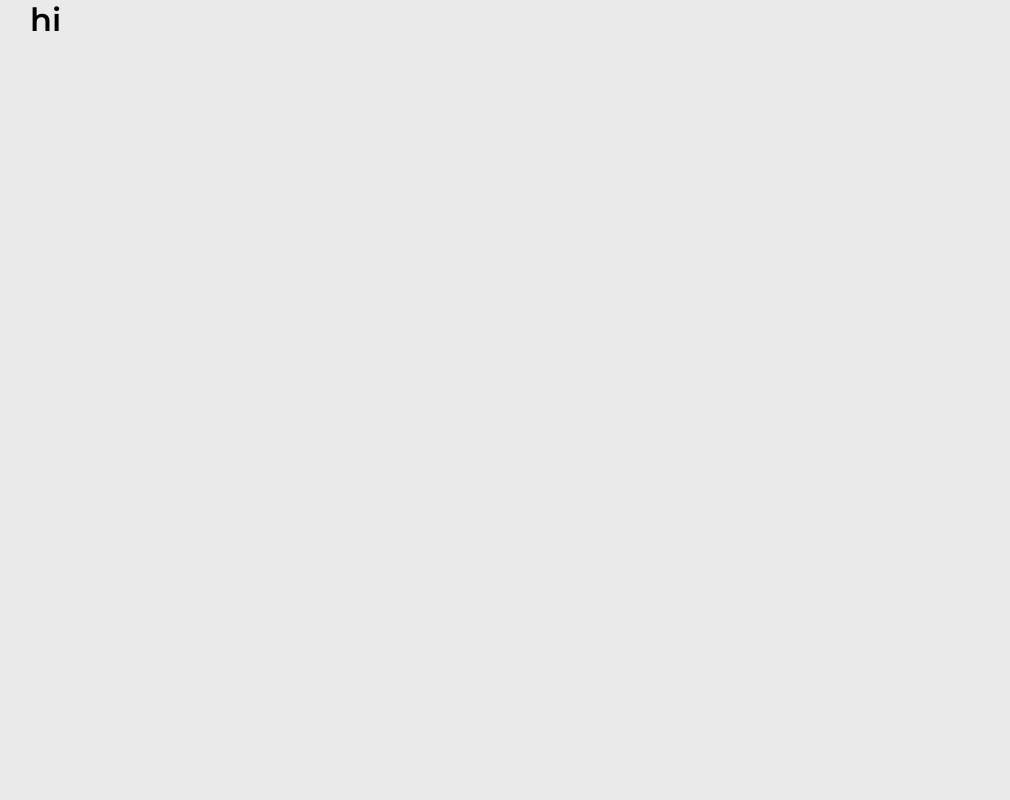
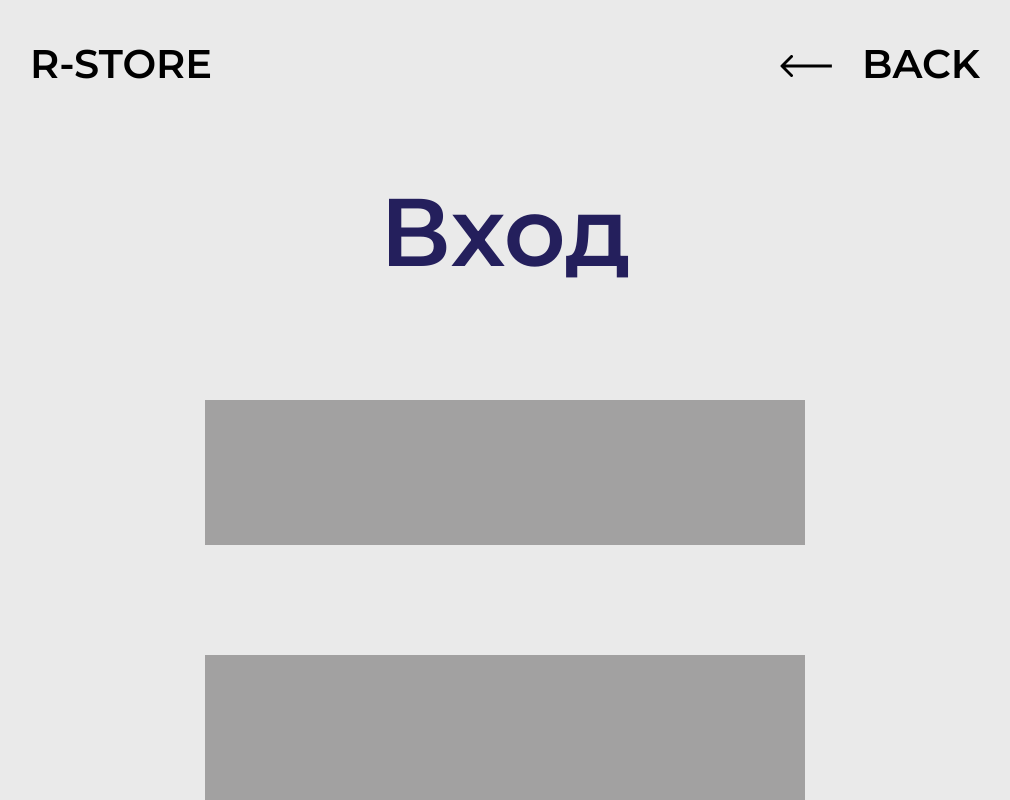
Before and after one commit to NikMakPak/React-shop, a React (Create React App) app: page /login in a window 1280 px wide. Shown: the top 800 px of the page, without its empty margins (135-1145 px from the left). Built offline with nearby package versions, Linux system fonts and the light colour scheme.

Commit message:
feat: add form and form validation fix: styles

```diff
--- a/package.json
+++ b/package.json
@@ -9,6 +9,7 @@
     "prettier": "^2.7.1",
     "react": "^18.2.0",
     "react-dom": "^18.2.0",
+    "react-hook-form": "^7.36.0",
     "react-router-dom": "^6.4.0",
     "react-scripts": "5.0.1",
     "web-vitals": "^2.1.4"
--- a/src/App.css
+++ b/src/App.css
@@ -74,3 +74,27 @@ body{
 .link:hover{
     background: #241F5C;
 }
+.back-link{
+    font-size: 40px;
+    line-height: 49px;
+    outline: none;
+    border: none;
+    cursor: pointer;
+    text-decoration: none;
+    color: #000;
+}
+.back-link img{
+    margin-right: 30px;
+}
+.login h1{
+    font-size: 96px;
+    line-height: 117px;
+    color: #241F5C;
+    margin-top: 85px;
+}
+.login{
+    display: flex;
+    flex-direction: column;
+    margin: 0 175px;
+    align-items: center;
+}
--- a/src/components/button/Btn.module.css
+++ b/src/components/button/Btn.module.css
@@ -1,13 +1,18 @@
 .btn{
-    background: #3799C4;
+    background: #241F5C;
     padding: 19px 41px;
     color: #fff;
     outline: none;
     border: none;
     cursor: pointer;
     transition: .5s;
-    font-size: 17px;
+    font-size: 64px;
+    line-height: 78px;
 }
 .btn:hover{
-    background: #241F5C;
+    background: #3799C4;
 }
+.btn:disabled{
+    pointer-events: none;
+    background: #241f5c94;
+}
--- /dev/null
+++ b/src/components/form/LogForm.jsx
@@ -0,0 +1,75 @@
+import React from 'react'
+import css from './LogForm.module.css'
+import Btn from '../button/Btn'
+import { useForm } from 'react-hook-form'
+
+const LogForm = () => {
+  // const [mail, setMail] = useState('')
+  // const [psw, setPsw] = useState('')
+  const {
+    register,
+    formState: { errors, isValid },
+    handleSubmit,
+    reset
+  } = useForm({
+    mode: 'onBlur'
+  })
+
+  const onSubmit = () => {
+    alert('form submitted ✅')
+    reset()
+  }
+
+  return (
+    <form onSubmit={handleSubmit(onSubmit)} className={css.form} action=''>
+      <input
+        {...register('mail', {
+          required: 'Пустое поле',
+          pattern: {
+            value: /^\S+@\S+$/i,
+            message: 'Неверная почта'
+          }
+        })}
+        type={'email'}
+      />
+      {errors?.mail && (
+        <h3 className={css.error}>
+          {errors?.mail?.message || 'Неверно заполнено поле'}
+        </h3>
+      )}
+      <input
+        {...register('pswd', {
+          required: 'Пустое поле',
+          validate: value => {
+            // 123Hj
+            let upperCharsCount = false
+            for (const i in value) {
+              if (value[i].toLowerCase() != value[i].toUpperCase()) {
+                if (value[i] === value[i].toUpperCase()) upperCharsCount += 1
+              }
+            }
+            return upperCharsCount < value.length && upperCharsCount >= 1
+              ? true
+              : 'Должна быть хотя бы одна заглавная буква, но и не все'
+          },
+          minLength: {
+            value: 6,
+            message: 'Нужно мин 6 символов'
+          }
+        })}
+        type={'password'}
+      />
+      {errors?.pswd && (
+        <h3 className={css.error}>
+          {errors?.pswd?.message || 'Неверно заполнено поле'}
+        </h3>
+      )}
+
+      <Btn disabled={!isValid} type={'submit'}>
+        Войти
+      </Btn>
+    </form>
+  )
+}
+
+export default LogForm
--- /dev/null
+++ b/src/components/form/LogForm.module.css
@@ -0,0 +1,28 @@
+.form input{
+    height: 145px;
+    background: rgba(103, 101, 101, 0.54);
+    width: 100%;
+    margin-top: 110px;
+    font-size: 40px;
+    border: none;
+    outline: none;
+    padding: 50px;
+}
+.form{
+    display: flex;
+    flex-direction: column;
+    align-items: center;
+    width: 100%;
+    position: relative;
+}
+.form button{
+    position: absolute;
+    bottom: -226px;
+    right: 0;
+}
+.error{
+    font-style: italic;
+    color: red;
+    font-weight: bold;
+    font-size: 32px;
+}
--- a/src/components/header/Header.jsx
+++ b/src/components/header/Header.jsx
@@ -1,13 +1,10 @@
 import React from 'react'
 import css from './Header.module.css'
-import { Link } from 'react-router-dom'
-const Header = () => {
+const Header = ({ jsxElem, fontPx }) => {
   return (
     <header className={css.header}>
-      <h1>R-STORE</h1>
-      <Link className={'link'} to={'/login'}>
-        Войти
-      </Link>
+      <h1 style={{ fontSize: fontPx }}>R-STORE</h1>
+      {jsxElem}
     </header>
   )
 }
--- a/src/components/header/Header.module.css
+++ b/src/components/header/Header.module.css
@@ -3,4 +3,5 @@
     justify-content: space-between;
     align-items: center;
     margin-top: 39px;
+    /*font-size: 36px;*/
 }
--- a/src/pages/Login.jsx
+++ b/src/pages/Login.jsx
@@ -1,10 +1,25 @@
 import React from 'react'
+import Header from '../components/header/Header'
+import { Link } from 'react-router-dom'
+import LogForm from '../components/form/LogForm'
 
 const Login = () => {
   return (
-    <div>
-      <h1>hi</h1>
-    </div>
+    <>
+      <Header
+        jsxElem={
+          <Link className={'back-link'} to={'/'}>
+            <img src='/img/arrow-back.png' alt='arrow back' />
+            BACK
+          </Link>
+        }
+        fontPx={'40px'}
+      />
+      <div className='login'>
+        <h1>Вход</h1>
+        <LogForm />
+      </div>
+    </>
   )
 }
 
--- a/src/pages/Shop.jsx
+++ b/src/pages/Shop.jsx
@@ -4,6 +4,7 @@ import data from '../data/data.json'
 import GroupsBlock from '../components/groupsBlock/GroupsBlock'
 import CardsBlock from '../components/cardsBlock/CardsBlock'
 import Modal from '../components/modal/Modal'
+import { Link } from 'react-router-dom'
 
 const Shop = () => {
   const [clickedCard, setClickedCard] = useState('')
@@ -12,7 +13,14 @@ const Shop = () => {
   }
   return (
     <>
-      <Header />
+      <Header
+        jsxElem={
+          <Link className={'link'} to={'/login'}>
+            Войти
+          </Link>
+        }
+        fontPx={'36px'}
+      />
       {data.groupData.map((item, i) => (
         <GroupsBlock key={i} props={item} func={ClickedCardState} index={i} />
       ))}
```
Also changed, not shown: public/img/arrow-back.png (added), 1 other file (tests, documents, lock files or other folders).
